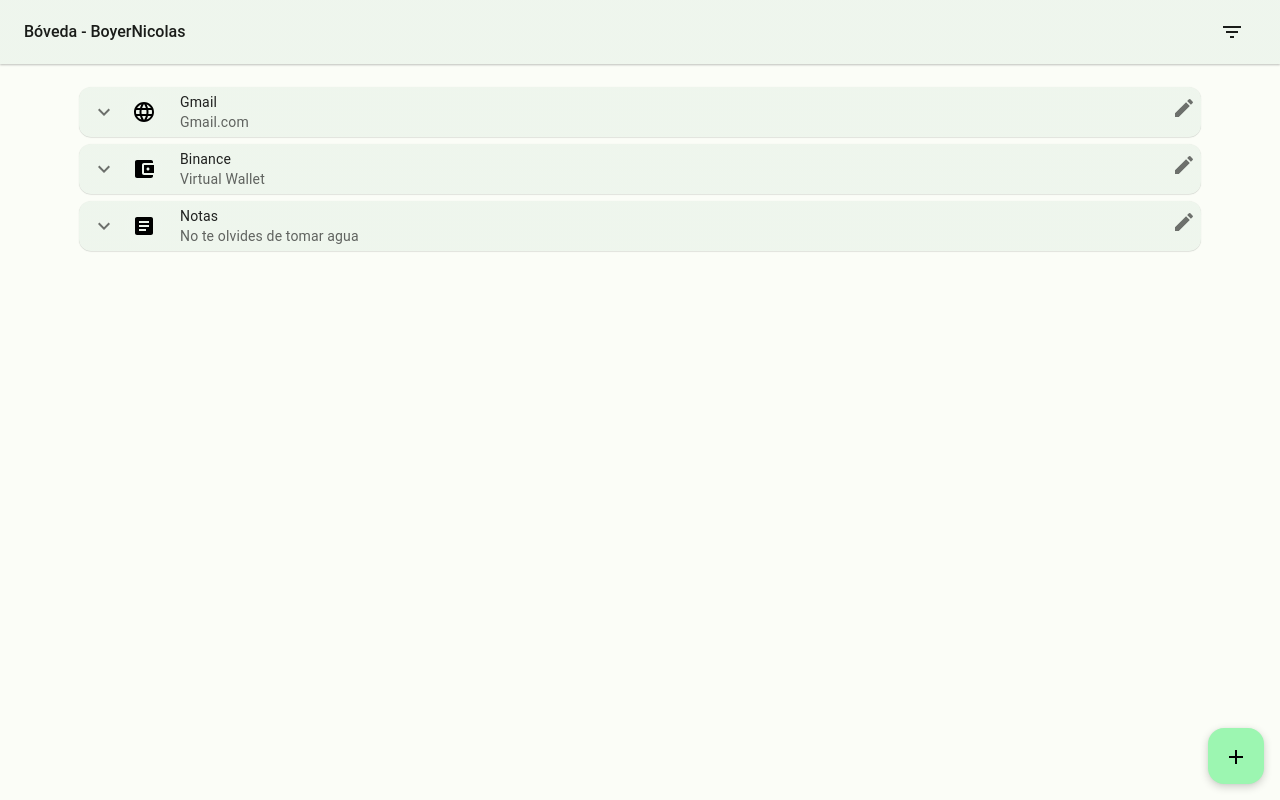
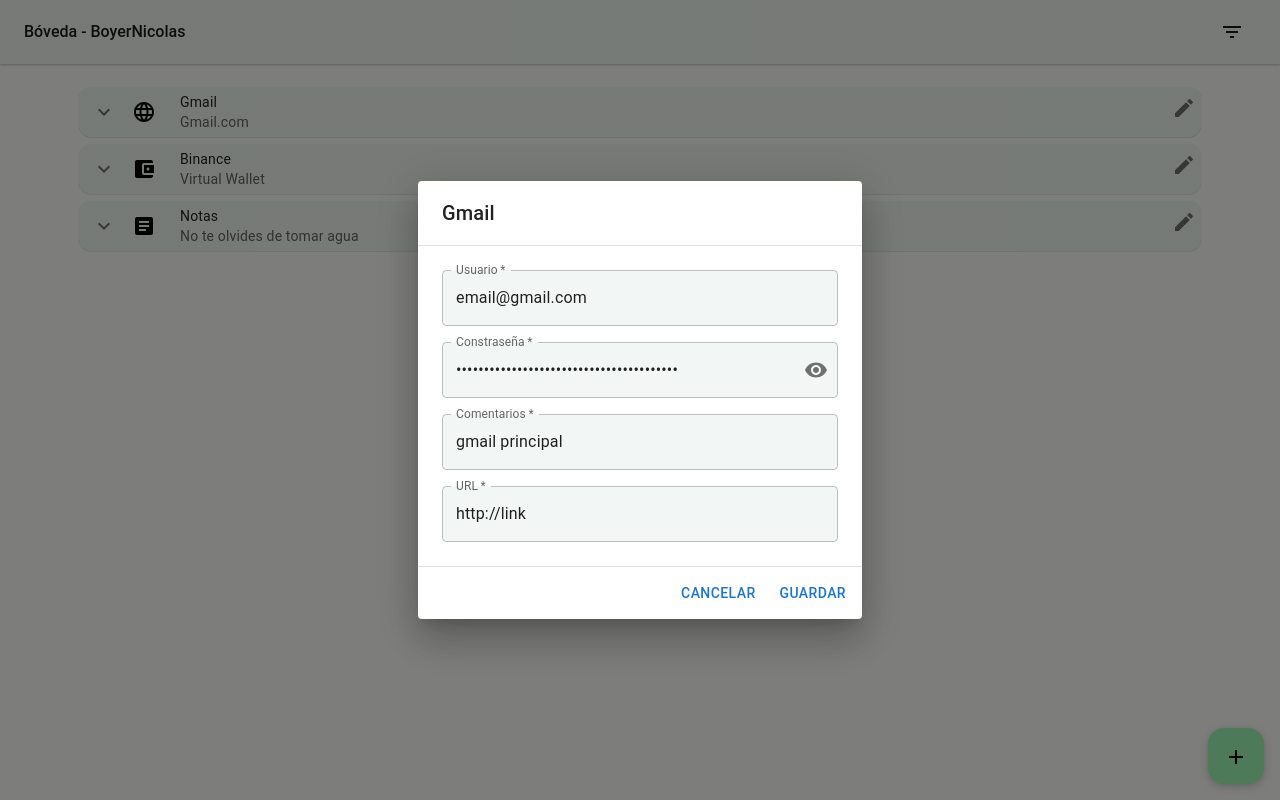
Before and after one commit to bringol/econokey-frontend, a React (Create React App) app: page / in a window 1280 px wide. Both pictures are taken after a click on the button 1184 px from the left and 108 px from the top of the page. Built offline with nearby package versions, Linux system fonts and the light colour scheme.

Commit message:
dialog edit save

```diff
--- a/src/Components/Login.js
+++ b/src/Components/Login.js
@@ -110,7 +110,7 @@
                         <Grid item xs sx={{ pr:1}}>
                         <Link
                                 type="#"
-                                fullWidth
+                                fullwidth="true"
                                 variant="contained"
                                 size='small'
                                 color='secondary'
@@ -122,7 +122,7 @@
                         <Grid item sx={{ pl:1}}>
                             <Link
                                 type="#"
-                                fullWidth
+                                fullwidth="true"
                                 variant="contained"
                                 size='small'
                                 color='secondary'
--- a/src/Components/MainScreenCard.js
+++ b/src/Components/MainScreenCard.js
@@ -6,7 +6,6 @@
 import Collapse from '@mui/material/Collapse';
 import Avatar from '@mui/material/Avatar';
 import IconButton from '@mui/material/IconButton';
-import Typography from '@mui/material/Typography';
 import EditIcon from '@mui/icons-material/Edit';
 import ExpandMoreIcon from '@mui/icons-material/ExpandMore';
 import ArticleIcon from '@mui/icons-material/Article';
@@ -14,6 +13,7 @@
 import LanguageIcon from '@mui/icons-material/Language';
 import { Box, InputAdornment, TextField } from '@mui/material';
 import { Visibility, VisibilityOff } from '@mui/icons-material';
+import MainScreenCardEditDialog from './MainScreenCardEditDialog';
 
 const ExpandMore = styled((props) => {
     const { expand, ...other } = props;
@@ -48,7 +48,23 @@
         event.preventDefault();
     };
 
+    const [open, setOpen] = React.useState(false);
+    const [value, setValue] = React.useState(account);
+
+    const handleClickEditItem = () => {
+        setOpen(true);
+    };
+
+    const handleClose = (newValue) => {
+        setOpen(false);
+
+        if (newValue) {
+            setValue(newValue);
+        }
+    };
+
     return (
+        <>
             <Card sx={{
                 margin: '7px',
                 background: 'linear-gradient(0deg, rgba(6, 109, 55, 0.05), rgba(6, 109, 55, 0.05)), #FBFDF7',
@@ -92,9 +108,15 @@
                         </Box>
                     }
                     action={
-                    <IconButton aria-label="Edit">
+                        <IconButton
+                            aria-label="Edit"
+                            aria-haspopup="true"
+                            aria-controls="edit-menu"
+                            onClick={handleClickEditItem}
+                        >
                             <EditIcon />
                         </IconButton>
+
                     }
                     title={account.titulo}
                     subheader={account.descripcion}
@@ -103,9 +125,8 @@
                     <CardContent>
                         <TextField
                             required
-
-                        id="outlined-required"
                             label="Usuario"
+                            id={"username"+index}
                             fullWidth
                             value={account.usuario}
                             disabled
@@ -113,14 +134,11 @@
                                 backgroundColor: 'rgba(6, 109, 55, 0.05)',
                                 borderRadius: '6px',
                                 m: 1
-
                             }}
-
-
                         />
                         <TextField
                             required
-                        id="outlined-required"
+                            id={"password"+index}
                             label="Constraseña"
                             fullWidth
                             type={values.showPassword ? 'text' : 'password'}
@@ -130,9 +148,7 @@
                                 background: 'rgba(6, 109, 55, 0.05)',
                                 borderRadius: '6px',
                                 m: 1
-
                             }}
-
                             InputProps={{
                                 endAdornment: <InputAdornment position="end">
                                     <IconButton
@@ -148,7 +164,7 @@
                         />
                         <TextField
                             required
-                        id="outlined-required"
+                            id={"comentarios"+index}
                             label="Comentarios"
                             fullWidth
                             value={account.comentario}
@@ -163,7 +179,7 @@
                         />
                         <TextField
                             required
-                        id="outlined-required"
+                            id={"url"+index}
                             label="URL"
                             fullWidth
                             value={account.url}
@@ -177,6 +193,15 @@
                     </CardContent>
                 </Collapse>
             </Card>
+            <MainScreenCardEditDialog
+                index={index}
+                id={"edit-menu"+index}
+                keepMounted
+                open={open}
+                onClose={handleClose}
+                value={account}
+            />
+        </>
     );
 }
 
--- /dev/null
+++ b/src/Components/MainScreenCardEditDialog.js
@@ -0,0 +1,157 @@
+import React, { useState, useEffect } from 'react';
+import Button from '@mui/material/Button';
+import DialogTitle from '@mui/material/DialogTitle';
+import DialogContent from '@mui/material/DialogContent';
+import DialogActions from '@mui/material/DialogActions';
+import Dialog from '@mui/material/Dialog';
+import { IconButton, InputAdornment, TextField } from '@mui/material';
+import { Visibility, VisibilityOff } from '@mui/icons-material';
+
+function MainScreenCardEditDialog(props) {
+    const {index, onClose, value: valueProp, open, ...other } = props;
+
+    const [value, setValue] = useState(valueProp);
+    const [userName, setUserName] = useState(value.usuario);
+    const [password, setPassword] = useState(value.password);
+    const [comentarios, setComentarios] = useState(value.comentario);
+    const [url, setUrl] = useState(value.url);
+    const [values, setValues] = useState({ showPassword: false, });
+
+    useEffect(() => {
+        if (!open) {
+            setValue(valueProp);
+        }
+    }, [valueProp, open]);
+
+    const handleCancelar = () => {
+        onClose();
+    };
+
+    const handleGuardar = () => {
+        value.usuario=userName;
+        value.password=password;
+        value.comentario=comentarios;
+        value.url=url;
+        onClose(value);
+    };
+
+    const handleClickShowPassword = () => {
+        setValues({
+            ...values,
+            showPassword: !values.showPassword,
+        });
+    };
+
+    const handleMouseDownPassword = (event) => {
+        event.preventDefault();
+    };
+
+    const handleUserName = (event) => {
+        setUserName(event.target.value);
+    }
+
+    const handlePassword = (event) => {
+        setPassword(event.target.value);
+    }
+
+    const handleComentarios = (event) => {
+        setComentarios(event.target.value);
+    }
+
+    const handleUrl = (event) => {
+        setUrl(event.target.value);
+    }
+
+    return (
+        <Dialog
+            sx={{ '& .MuiDialog-paper': { width: '100%', maxHeight: '70%' } }}
+            maxWidth="xs"
+            scroll='paper'
+            open={open}
+            {...other}
+        >
+            <DialogTitle>{value.titulo}</DialogTitle>
+            <DialogContent dividers>
+                <TextField
+                    required
+                    id={"username"+index}
+                    label="Usuario"
+                    fullWidth
+                    onChange={(event) => handleUserName(event)}
+                    value={userName}
+                    sx={{
+                        backgroundColor: 'rgba(6, 109, 55, 0.05)',
+                        borderRadius: '6px',
+                        mb: 1,
+                        mt: 1,
+                    }}
+                />
+                <TextField
+                    required
+                    id={"password"+index}
+                    label="Constraseña"
+                    fullWidth
+                    type={values.showPassword ? 'text' : 'password'}
+                    onChange={(event) => handlePassword(event)}
+                    value={password}
+                    sx={{
+                        background: 'rgba(6, 109, 55, 0.05)',
+                        borderRadius: '6px',
+                        mb: 1,
+                        mt: 1,
+                    }}
+                    InputProps={{
+                        endAdornment: <InputAdornment position="end">
+                            <IconButton
+                                aria-label="toggle password visibility"
+                                onClick={handleClickShowPassword}
+                                onMouseDown={handleMouseDownPassword}
+                                edge="end"
+                            >
+                                {values.showPassword ? <VisibilityOff /> : <Visibility />}
+                            </IconButton>
+                        </InputAdornment>,
+                    }}
+                />
+                <TextField
+                    required
+                    id={"comentarios"+index}
+                    label="Comentarios"
+                    fullWidth
+                    onChange={(event) => handleComentarios(event)}
+                    value={comentarios}
+                    multiline
+                    maxRows={4}
+                    sx={{
+                        background: 'rgba(6, 109, 55, 0.05)',
+                        borderRadius: '6px',
+                        mb: 1,
+                        mt: 1,
+                    }}
+                />
+                <TextField
+                    required
+                    id={"url"+index}
+                    label="URL"
+                    fullWidth
+                    onChange={(event) => handleUrl(event)}
+                    value={url}
+                    sx={{
+                        background: 'rgba(6, 109, 55, 0.05)',
+                        borderRadius: '6px',
+                        mb: 1,
+                        mt: 1,
+                    }}
+                />
+            </DialogContent>
+            <DialogActions>
+                <Button autoFocus onClick={handleCancelar}>
+                    Cancelar
+                </Button>
+                <Button onClick={handleGuardar}>Guardar</Button>
+            </DialogActions>
+        </Dialog>
+    );
+}
+
+export default MainScreenCardEditDialog;
```
Lines whose indentation alone changed are shown as unchanged.
